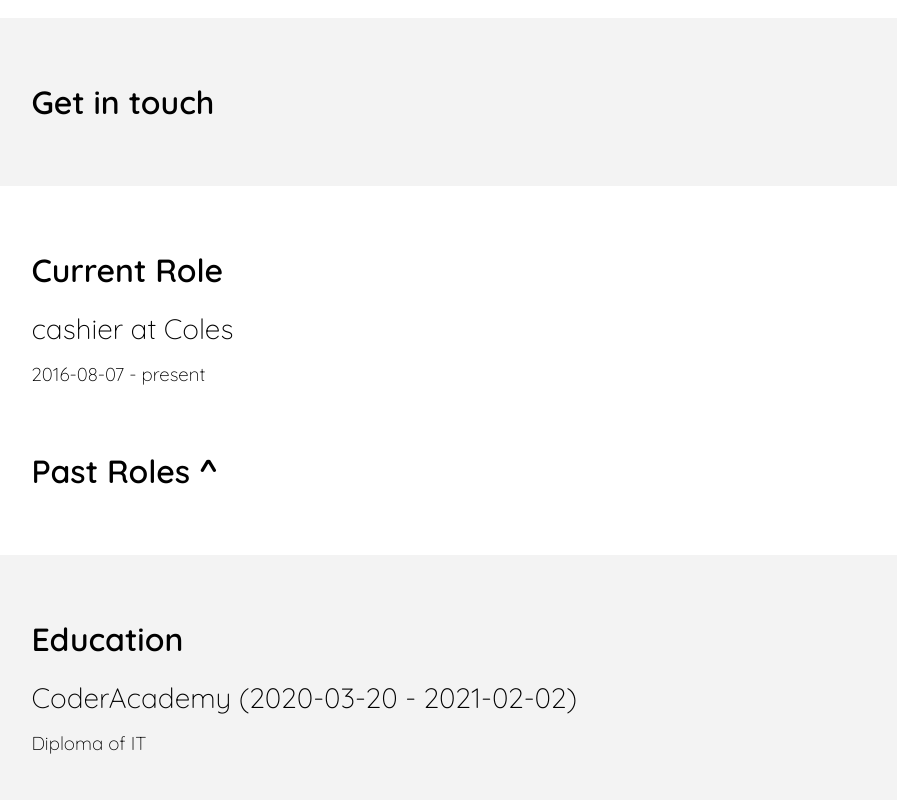
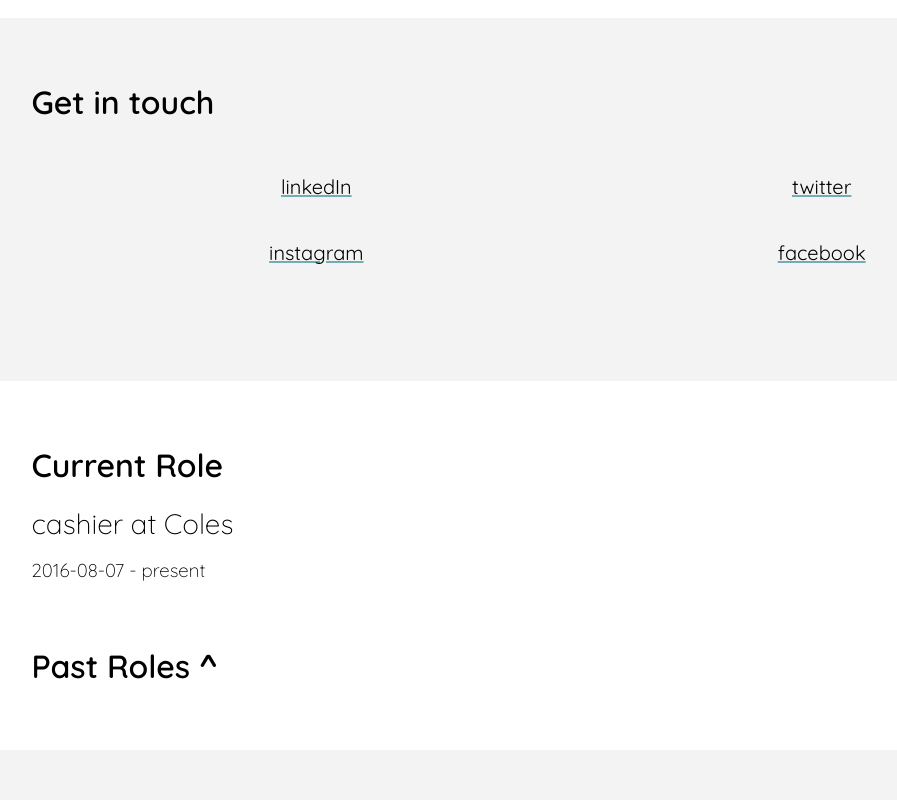
Before and after one commit to dannyfern/MERNAPP, a React (Create React App) app in the folder client/: page /profiles in a window 1280 px wide. Shown: the part 940-1740 px from the top of the page, without its empty margins (71-968 px from the left). Built offline with nearby package versions, Linux system fonts and the light colour scheme; a web font is replaced by a local one.

Commit message:
links displayed

```diff
--- a/client/src/components/posts/Posts.js
+++ b/client/src/components/posts/Posts.js
@@ -61,7 +61,10 @@ const Posts = ({ postsData }) => {
 
 
     function openFilters () {
-        (filterBtn && filterBtn.style.display === "none") ? (filterBtn.style.display = "flex") : (filterBtn.style.display = "none")
+        if (filterBtn){
+            (filterBtn.style.display === "none") ? (filterBtn.style.display = "flex") : (filterBtn.style.display = "none")
+        }
+
     }
 
 
--- a/client/src/components/profiles/Profile.js
+++ b/client/src/components/profiles/Profile.js
@@ -1,19 +1,57 @@
 import React from 'react'
 import { Link } from 'react-router-dom'
 
+// how to map over links and display them with matching icon?
+
 const Profile = ({ profile }) => {
-    console.log(profile)
+
+    // destructuring data variables
     const { detailsData, skillsData, workData, educationData, linkData } = profile
+
     const { username, firstName, lastName, location, phoneNumber, birthday, interests, bio, briefDescription } = detailsData
+    const { status, currentTitle, currentCompany, currentStartDate, pastRoles } = workData
+    const { recentSchool, recentDegree, recentStartDate, recentEndDate, pastEducation } = educationData
+    const { technical, soft, skillLevel, yearsOfExperience } = skillsData
+    // const { linkedIn, twitter, instagram, facebook, portfolio, github, resume, additionalLinks } = linkData
+
+    const { additionalLinks } = linkData
+
+    // to display links :
+    const links = Object.entries(linkData)
+    const correctLinks = links.filter(x => x[1] !== "" && x[0] !== "additionalLinks")
+
+    const DisplayLinks = ({ correctLinks }) => {
+
+        const additional = Object.entries(additionalLinks)
+
+        return (
+            <div>
+                <div className="linkDiv">
+                    {
+                        correctLinks.map((x, i) => {
+                            return (
+                                <Link to={x[1]}><li key={i} className="links" >{x[0]}</li></Link>
+                            )
+                        })
+                    }
+                    {
+                        additional.length > 0 &&
+                        additional.map((x, i) => {
+                            return (
+                                <Link to={x[1]}><li key={i} className="links">{x[0]}</li></Link>
+                            )
+                        })
+                    }
 
 
-    const { status, currentTitle, currentCompany, currentStartDate, pastRoles } = workData
-    const { recentSchool, recentDegree, recentStartDate, recentEndDate, pastEducation } = educationData
+                </div>
 
-    const { technical, soft, skillLevel, yearsOfExperience } = skillsData
-    // const { linkedIn, twitter, instagram, facebook, portfolio, github, resume, additionalLinks } = linkData
-    const links = Object.entries(linkData)
-    console.log(links)
+                <div>
+
+                </div>
+            </div>
+        )
+    }
 
     return(
         <div id="profile">
@@ -53,6 +91,7 @@ const Profile = ({ profile }) => {
             </div>
             <div className="linksDisplay">
                 <h1>Get in touch</h1>
+                <DisplayLinks correctLinks={correctLinks}/>
                 <div>
 
                 </div>
@@ -68,7 +107,7 @@ const Profile = ({ profile }) => {
                 <h1>Education</h1>
                 <h2>{recentSchool} ({recentStartDate} - {recentEndDate})</h2>
                 <h3>{recentDegree}</h3>
-                <h1>Previous Education ^</h1>
+                <h1>Previous Education^</h1>
             </div>
             <div className="skillsDisplay">
                 <h1>Technical Skills/Languages</h1>
--- a/client/src/components/profiles/formComponents/Review.js
+++ b/client/src/components/profiles/formComponents/Review.js
@@ -15,6 +15,7 @@ const Review = ({ setForm, detailsData, skillsData, workData, educationData, lin
   //     })
   //   )
   // }
+  // console.log(linkData.additionalLinks)
 
 
   return (
--- a/client/src/styles/Profile.css
+++ b/client/src/styles/Profile.css
@@ -306,6 +306,33 @@
   padding: 5% 8%;
 }
 
+#profile .linksDisplay .linkDiv {
+  display: -webkit-box;
+  display: -ms-flexbox;
+  display: flex;
+  -webkit-box-orient: horizontal;
+  -webkit-box-direction: normal;
+      -ms-flex-direction: row;
+          flex-direction: row;
+  -ms-flex-wrap: wrap;
+      flex-wrap: wrap;
+  text-align: center;
+  padding: 3%;
+}
+
+#profile .linksDisplay a {
+  color: #75ACB4;
+  width: 50%;
+  font-size: 1.25rem;
+  padding: 2%;
+}
+
+#profile .linksDisplay .links {
+  color: black;
+  list-style-type: none;
+  text-decoration: none;
+}
+
 #profile .workDisplay, #profile .eduDisplay {
   padding: 5% 8%;
 }
@@ -326,11 +353,11 @@
 }
 
 #profile .skillsDisplay {
-  padding: 3%;
+  padding: 5% 8%;
 }
 
 #profile .postsDisplay {
   background-color: #F3F3F3;
-  padding: 3%;
+  padding: 5% 8%;
 }
 /*# sourceMappingURL=Profile.css.map */
--- a/client/src/styles/Profile.scss
+++ b/client/src/styles/Profile.scss
@@ -300,6 +300,30 @@
         background-color: #F3F3F3;
         padding: 5% 8%;
 
+        .linkDiv{
+            display: flex;
+            flex-direction: row;
+            flex-wrap: wrap;
+            text-align: center;
+            padding: 3%;
+
+        }
+
+        a{
+            color: $green;
+            width: 50%;
+            font-size: 1.25rem;
+            padding: 2%;
+        }
+        .links{
+            color: black;
+            list-style-type: none;
+            text-decoration: none;
+
+
+
+        }
+
     }
 
 
@@ -328,13 +352,15 @@
     }
 
     .skillsDisplay{
-        padding: 3%;
+        padding: 5% 8%;
+
+
 
     }
 
 
     .postsDisplay{
         background-color: #F3F3F3;
-        padding: 3%;
+        padding: 5% 8%;
     }
 }
```
Also changed, not shown: 2 other files (tests, documents, lock files or other folders).
